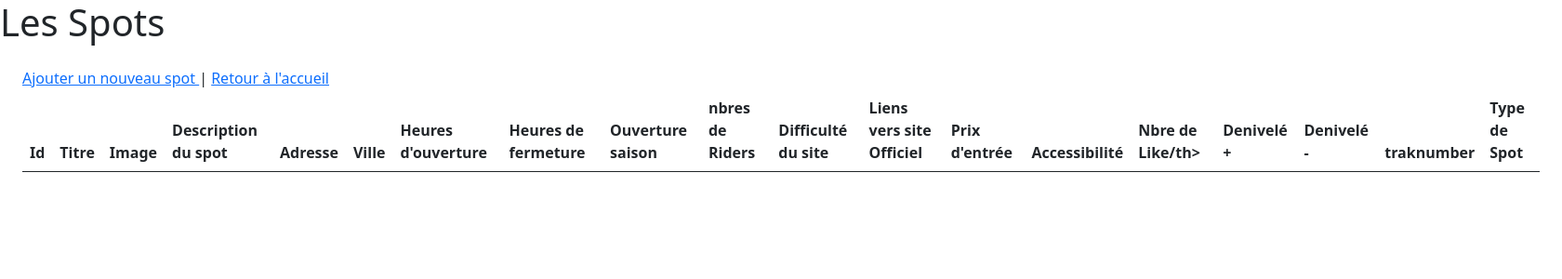
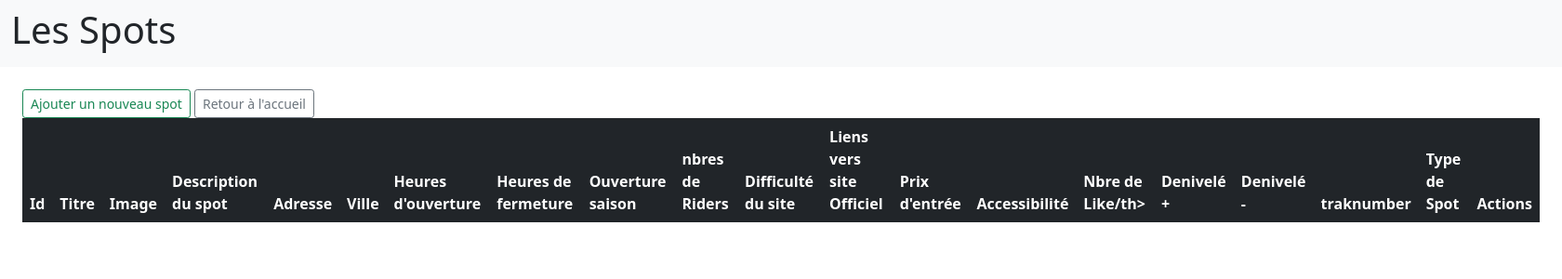
Before and after one commit to laurentlaubie/high_Riders, a Symfony app: template high-riders/templates/backoffice/spots/index.html.twig in a window 1680 px wide. Shown: the top 300 px of the page at 93% size. Run offline with Twig, Linux system fonts and the light colour scheme; the template is opened without the code that fills it, so the values that code supplies are empty; some libraries are stand-ins or nearby versions.

Commit message:
style/backoffice suit--DOING

```diff
--- a/high-riders/composer.json
+++ b/high-riders/composer.json
@@ -42,6 +42,7 @@
         "symfony/web-link": "5.3.*",
         "symfony/yaml": "5.3.*",
         "twig/extra-bundle": "^2.12|^3.0",
+        "twig/string-extra": "^3.3",
         "twig/twig": "^2.12|^3.0"
     },
     "require-dev": {
--- a/high-riders/templates/backoffice/events/_form.html.twig
+++ b/high-riders/templates/backoffice/events/_form.html.twig
@@ -1,4 +1,4 @@
 {{ form_start(form) }}
     {{ form_widget(form) }}
-    <button class="btn">{{ button_label|default('Save') }}</button>
+    <button class="btn btn-success">{{ button_label|default('Ajouter') }}</button>
 {{ form_end(form) }}
--- a/high-riders/templates/backoffice/events/add.html.twig
+++ b/high-riders/templates/backoffice/events/add.html.twig
@@ -9,7 +9,7 @@
         <div class="m-4">
             {{ include('backoffice/events/_form.html.twig') }}
 
-            <a href="{{ path('backoffice_events') }}">Retour aux spots</a>
+            <a href="{{ path('backoffice_events') }}">Retour aux Evenements</a>
         </div>
     </main>
 {% endblock %}
--- a/high-riders/templates/backoffice/spots/_delete_form.html.twig
+++ b/high-riders/templates/backoffice/spots/_delete_form.html.twig
@@ -1,4 +1,4 @@
 <form method="post" action="{{ path('backoffice_spot_delete', {'id': listspot.id}) }}" onsubmit="return confirm('Etes vous sur de vouloir supprimer ce Spot ?');">
     <input type="hidden" name="_token" value="{{ csrf_token('delete' ~ listspot.id) }}">
-    <button class="btn">Supprimer</button>
+    <button class="btn btn-danger">Supprimer</button>
 </form>
--- a/high-riders/templates/backoffice/spots/_form.html.twig
+++ b/high-riders/templates/backoffice/spots/_form.html.twig
@@ -1,4 +1,4 @@
 {{ form_start(form) }}
     {{ form_widget(form) }}
-    <button class="btn">{{ button_label|default('Save') }}</button>
+    <button class="btn btn-danger">{{ button_label|default('Ajouter') }}</button>
 {{ form_end(form) }}
--- a/high-riders/templates/backoffice/spots/edit.html.twig
+++ b/high-riders/templates/backoffice/spots/edit.html.twig
@@ -4,13 +4,15 @@
 {% endblock %}
 
 {% block body %}
-    <h1>Edition d'un Spot</h1>
+    <h1>Modifier un Spot</h1>
      <main class="container">
         <div class="m-4">
 
+
             {{ include('backoffice/spots/_form.html.twig') }}
 
-            <a href="{{ path('backoffice_spots') }}">Retours aux spots</a>
+            <a href="{{ path('backoffice_spots') }}" class="btn btn-outline-secondary btn-lg">Retours aux spots</a>
+
         </div>
     </main>
 
--- a/high-riders/templates/backoffice/spots/index.html.twig
+++ b/high-riders/templates/backoffice/spots/index.html.twig
@@ -1,17 +1,21 @@
 {% extends 'base.html.twig' %}
 
-{% block title %}Hello page Spots backoffice{% endblock %}
+{% block title %}Page Spots{% endblock %}
 
 {% block body %}
 
 <main class"container">
 
+    <nav class="navbar navbar-light bg-light">
+        <div class="container-fluid">
             <h1>Les Spots</h1>
+        </div>
+     </nav>
 
             <div class="m-4">
-        <table class="table">
+                <table class="table table-striped table-hover">
                     <thead>
-                <tr>
+                        <tr class="table-dark">
                             <th>Id</th>
                             <th>Titre</th>
                             <th>Image</th>
@@ -31,6 +35,7 @@
                             <th>Denivelé - </th>
                             <th>traknumber</th>
                             <th>Type de Spot</th>
+                            <th>Actions</th>
                         </tr>
                     </thead>
                     <tbody>
@@ -39,7 +44,7 @@
                         <td>{{ listspot.id }}</td>
                         <td>{{ listspot.title }}</td>
                         <th> <image src="{{ listspot.image }}" width="75" > </th>
-                <td>{{ listspot.description }}</td>
+                        <td>{{ listspot.description | u.truncate(100,'...') }}</td>
                         <td>{{ listspot.address }}</td>
                         <td>{{ listspot.city }}</td>
                         <td>{{ listspot.openingHours }}</td>
@@ -57,15 +62,18 @@
                         <td>{{ listspot.typeSpot	 }}</td>
 
                         <td>
-                <a href="{{ path('backoffice_spot_edit', {id:listspot.id}) }}">Editer</a>
-                <a href="{{ path('backoffice_spot_delete', {id:listspot.id}) }}" onclick="return confirm('Êtes-vous sur de vouloir effectuer cette action ?')" >Supprimer</a>
+                        <div class="d-grid gap-2 col-6 mx-auto">
+                        <a href="{{ path('backoffice_spot_edit', {id:listspot.id}) }}"class="btn btn-outline-secondary btn-sm">Modifier</a>
+                        <a href="{{ path('backoffice_spot_delete', {id:listspot.id}) }}" class="btn btn-outline-secondary btn-sm" onclick="return confirm('Êtes-vous sur de vouloir effectuer cette action ?')" >Supprimer</a>
+                        </div>
                         </td>
                     </tr>
                 {% endfor %}
-
-                <a href="{{ path('backoffice_spot_add')  }}">Ajouter un nouveau spot </a> |
-                <a href="{{ path('backoffice_home')  }}">Retour à l'accueil</a>
-
+                    <div class="d-grid gap-2 d-md-block">
+                        <a href="{{ path('backoffice_spot_add')  }}" class="btn btn-outline-success btn-sm">Ajouter un nouveau spot </a>
+                        <a href="{{ path('backoffice_home')  }}" class="btn btn-outline-secondary btn-sm">Retour à l'accueil</a>
+                    </div>
+                </table>
             </div>
         </main>
 
--- a/high-riders/templates/backoffice/user/_delete_form.html.twig
+++ b/high-riders/templates/backoffice/user/_delete_form.html.twig
@@ -1,4 +1,4 @@
-<form method="post" action="{{ path('backoffice_user_delete', {'id': user.id}) }}" onsubmit="return confirm('Are you sure you want to delete this item?');">
+<form method="post" action="{{ path('backoffice_user_delete', {'id': user.id}) }}" onsubmit="return confirm('Etes vous sur de vouloir supprimer ce Spot?');">
     <input type="hidden" name="_token" value="{{ csrf_token('delete' ~ user.id) }}">
-    <button class="btn">Delete</button>
+    <button class="btn btn-danger">Supprimer</button>
 </form>
--- a/high-riders/templates/backoffice/user/_form.html.twig
+++ b/high-riders/templates/backoffice/user/_form.html.twig
@@ -1,6 +1,6 @@
 <div class='container'>
 {{ form_start(form) }}
     {{ form_widget(form) }}
-    <button class="btn">{{ button_label|default('Save') }}</button>
+    <button class="btn btn-success">{{ button_label|default('Ajouter') }}</button>
 {{ form_end(form) }}
 </div>
--- a/high-riders/templates/backoffice/user/add.html.twig
+++ b/high-riders/templates/backoffice/user/add.html.twig
@@ -3,9 +3,9 @@
 {% block title %}New User{% endblock %}
 
 {% block body %}
-    <h1>Create new User</h1>
+    <h1>Creation d'un nouvel Utilisateur</h1>
+        <a href="{{ path('backoffice_user_index') }}">Retour à la liste des utilisateurs</a>
+             {{ include('backoffice/user/_form.html.twig') }}
 
-    {{ include('backoffice/user/_form.html.twig') }}
 
-    <a href="{{ path('backoffice_user_index') }}">back to list</a>
 {% endblock %}
--- a/high-riders/templates/backoffice/user/show.html.twig
+++ b/high-riders/templates/backoffice/user/show.html.twig
@@ -66,9 +66,9 @@
         </tbody>
     </table>
 
-    <a href="{{ path('backoffice_user_index') }}">back to list</a>
+    <a href="{{ path('backoffice_user_index') }}">Retour à la liste des Utilisateurs</a> |
 
-    <a href="{{ path('backoffice_user_edit', {'id': user.id}) }}">edit</a>
+    <a href="{{ path('backoffice_user_edit', {'id': user.id}) }}">Modifier</a>
 
     {{ include('backoffice/user/_delete_form.html.twig') }}
 {% endblock %}
```
Also changed, not shown: high-riders/templates/backoffice/events/index.html.twig (+14 -7 lines), high-riders/templates/backoffice/user/edit.html.twig (+6 -5 lines), high-riders/templates/backoffice/user/index.html.twig (+27 -12 lines), 2 other files. Lines whose indentation alone changed are shown as unchanged.
